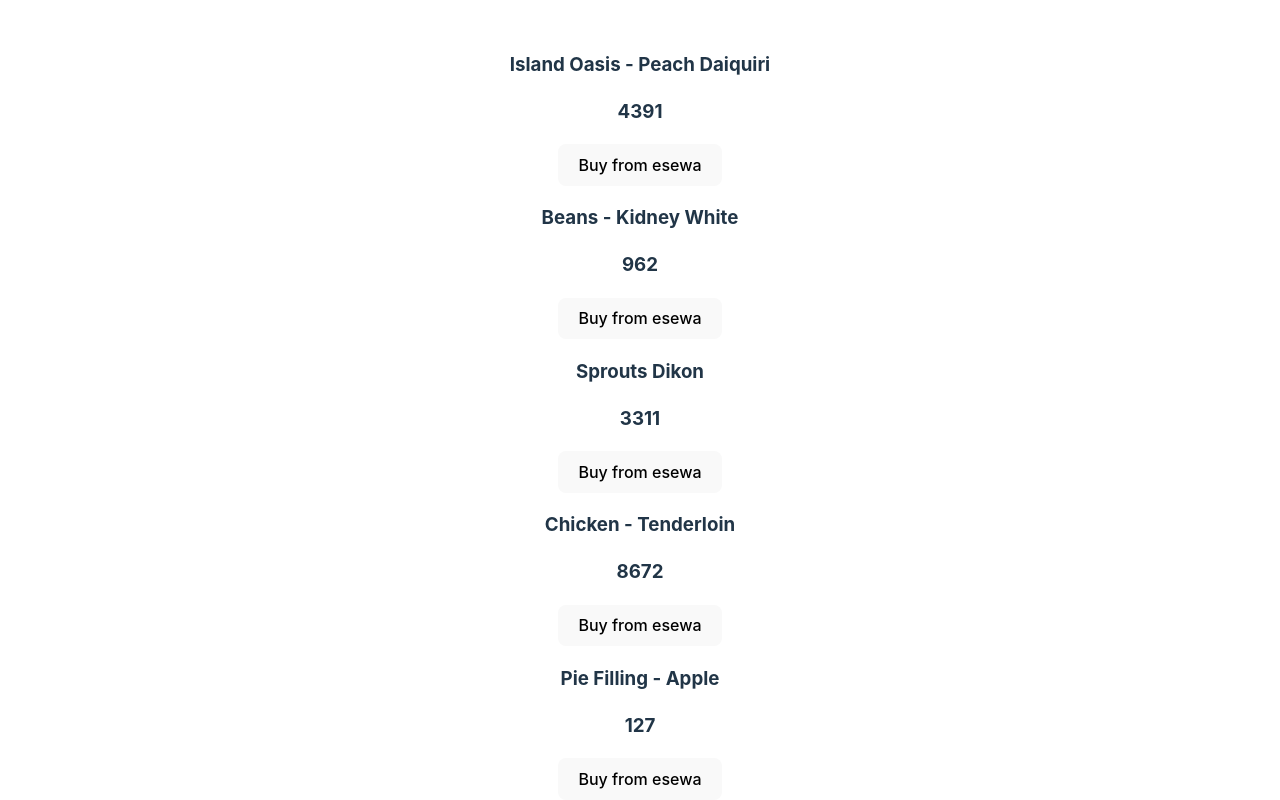
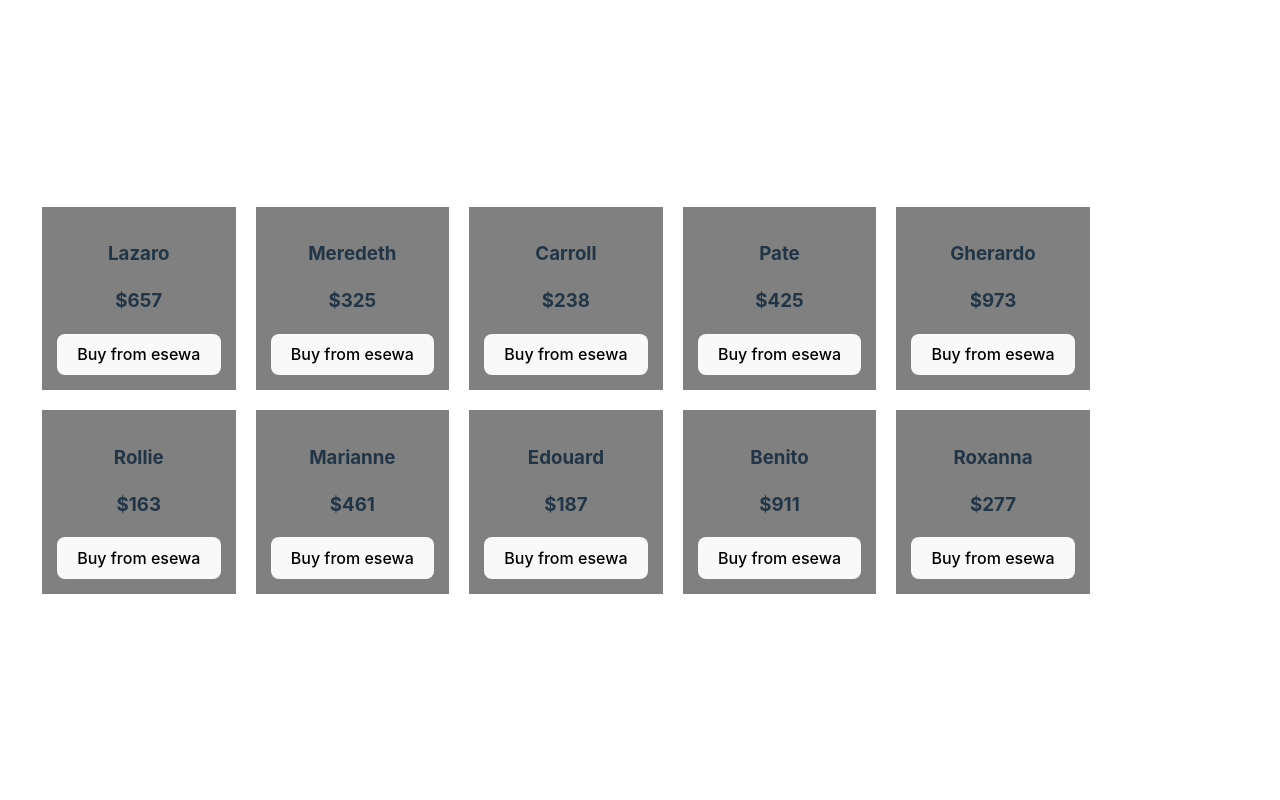
Before and after one commit to M-Blaze/esewa-integration, a React (Vite) app in the folder client/: page / in a window 1280 px wide. Shown: the top 800 px of the page. Built offline with nearby package versions, Linux system fonts and the light colour scheme.

Commit message:
refactor: esewa methods to esewa hooks

```diff
--- a/client/src/App.jsx
+++ b/client/src/App.jsx
@@ -1,73 +1,72 @@
 import './App.css'
-// import crypto from 'crypto'
+import useEsewa from './useEsewa.js'
 
-const PRODUCTS = [{
-  "id": 1,
-  "name": "Island Oasis - Peach Daiquiri",
-  "price": 4391
-}, {
-  "id": 2,
-  "name": "Beans - Kidney White",
-  "price": 962
-}, {
-  "id": 3,
-  "name": "Sprouts Dikon",
-  "price": 3311
-}, {
-  "id": 4,
-  "name": "Chicken - Tenderloin",
-  "price": 8672
-}, {
-  "id": 5,
-  "name": "Pie Filling - Apple",
-  "price": 127
-}, {
-  "id": 6,
-  "name": "Pecan Raisin - Tarts",
-  "price": 9597
-}, {
-  "id": 7,
-  "name": "Pastry - Key Limepoppy Seed Tea",
-  "price": 1009
-}, {
-  "id": 8,
-  "name": "Wine - Vovray Sec Domaine Huet",
-  "price": 9346
-}, {
-  "id": 9,
-  "name": "Truffle Cups - Red",
-  "price": 4872
-}, {
-  "id": 10,
-  "name": "Sugar - Palm",
-  "price": 2526
-}]
+const PRODUCTS = [
+  {
+    "id": "81aedef4-f730-48ba-a969-62d2c18db07e",
+    "name": "Lazaro",
+    "price": 657
+  },
+  {
+    "id": "b9d2d417-0369-414a-a428-97e67845b71d",
+    "name": "Meredeth",
+    "price": 325
+  },
+  {
+    "id": "c550fb3d-b6a5-4d28-96a5-e5615ef35b0d",
+    "name": "Carroll",
+    "price": 238
+  },
+  {
+    "id": "ad6bdbd3-f88c-4908-b344-e2854eb9fbdc",
+    "name": "Pate",
+    "price": 425
+  },
+  {
+    "id": "27b06de6-e7b0-45aa-b71d-0a543f6d7267",
+    "name": "Gherardo",
+    "price": 973
+  },
+  {
+    "id": "647235ca-4caa-41a4-b90e-2f5fc7c050f5",
+    "name": "Rollie",
+    "price": 163
+  },
+  {
+    "id": "eac3253b-cca3-48d7-a056-fd315b774a23",
+    "name": "Marianne",
+    "price": 461
+  },
+  {
+    "id": "881cdb95-bf58-4c8a-8fdf-2d903a72163f",
+    "name": "Edouard",
+    "price": 187
+  },
+  {
+    "id": "485d4f98-fbba-416c-b6d1-533f78ad1e00",
+    "name": "Benito",
+    "price": 911
+  },
+  {
+    "id": "4b42b2f8-b9f5-43c8-a67a-99e4118c6bb4",
+    "name": "Roxanna",
+    "price": 277
+  }
+]
 
 function App() {
-  const createHash = (message) => {
-    const hash = crypto.createHmac("SHA256", "8gBm/:&EnhH.1/q")
-
-    hash.update(message)
-    const hashInBase64 = hash.digest("base64")
-
-    return hashInBase64
-  }
-
-  const buyItem = product => {
-
-    console.log(product)
-  }
+  const [proceedToBuy] = useEsewa()
 
   return (
     <>
-      <div className="esewa-from">
+      <div className="esewa-from" style={{ display: "flex", flexWrap: "wrap" }}>
         {
           PRODUCTS.map(product => {
             return (
-              <div className="product" key={product.id}>
+              <div className="product" style={{ background: "grey", padding: "15px", margin: "10px" }} key={product.id}>
                 <h3>{product.name}</h3>
-                <h3>{product.price}</h3>
-                <button onClick={() => buyItem(product)}>Buy from esewa</button>
+                <h3>${product.price}</h3>
+                <button onClick={() => proceedToBuy(product)}>Buy from esewa</button>
               </div>
             )
           })
--- /dev/null
+++ b/client/src/useEsewa.js
@@ -0,0 +1,44 @@
+const useEsewa = () => {
+  const proceedToBuy = async (product) => {
+    const response = await fetch("/esewa", {
+      method: "POST",
+      headers: {
+        "Content-Type": "application/json",
+      },
+      body: JSON.stringify({ product }),
+    })
+
+    const { success, payload, esewaLink } = await response.json()
+
+    if (!success) {
+      return alert('error')
+    }
+
+    createEsewaFormAndSubmit(payload, esewaLink)
+  }
+
+  const createEsewaFormAndSubmit = (payload, esewaLink) => {
+    const esewaForm = document.createElement('form')
+
+    esewaForm.setAttribute("method", "POST");
+    esewaForm.setAttribute("action", esewaLink);
+
+    for (const field in payload) {
+      const input = document.createElement("input")
+
+      input.type = "hidden"
+      input.id = field
+      input.name = field
+      input.setAttribute("value", payload[field])
+      input.required = true
+      esewaForm.appendChild(input)
+    }
+
+    document.body.appendChild(esewaForm)
+    esewaForm.submit()
+  }
+
+  return [proceedToBuy]
+}
+
+export default useEsewa
```
